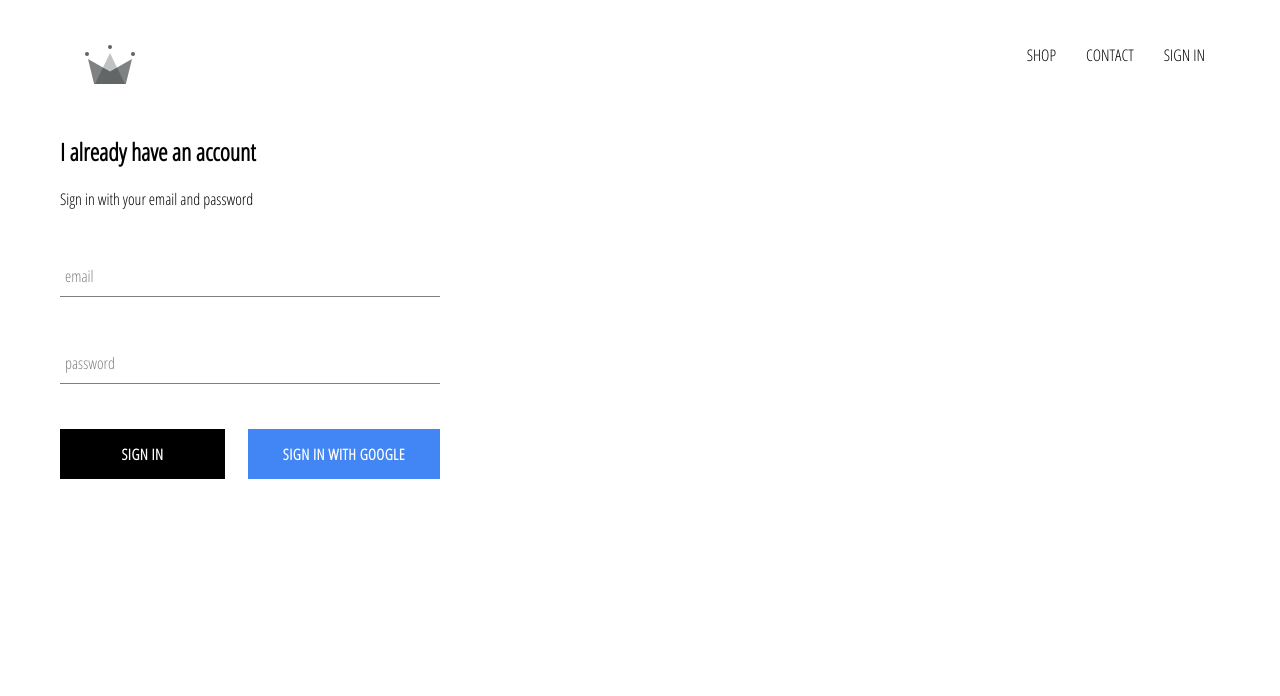
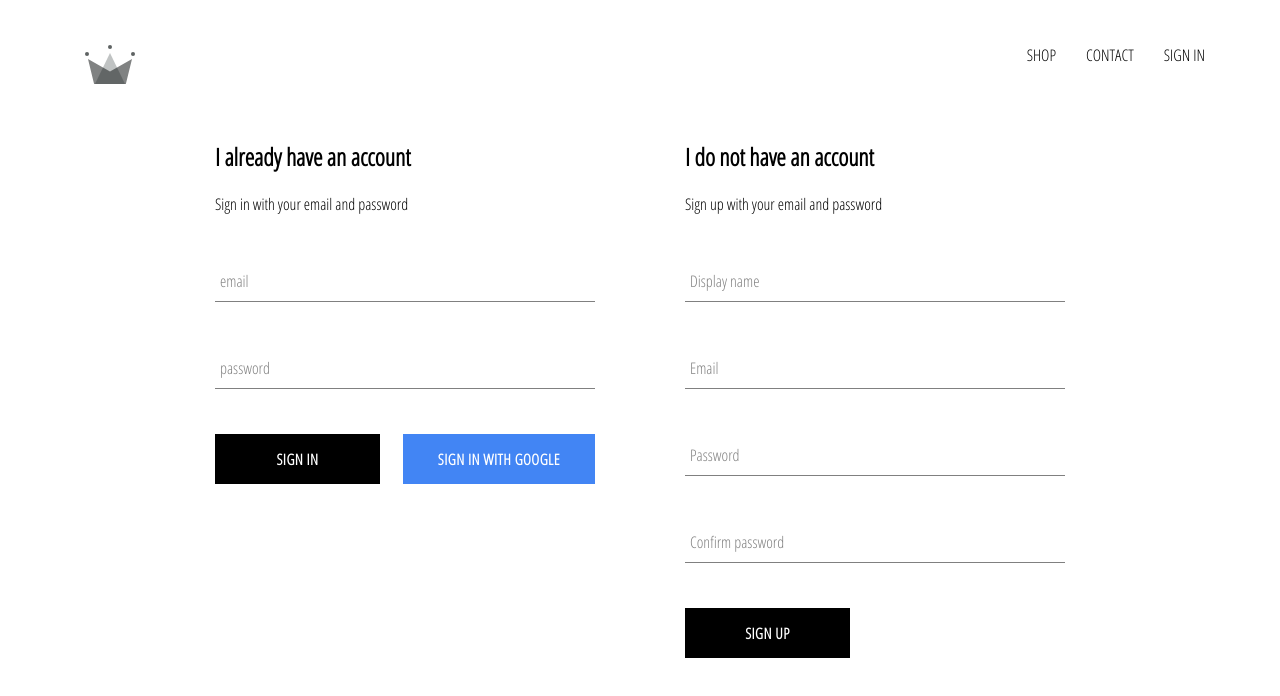
Before and after one commit to trno3/crwn-clothing, a React (Create React App) app: page /signin in a window 1280 px wide. Shown: the top 696 px of the page. Built offline with nearby package versions, Linux system fonts and the light colour scheme; no server answers.

Commit message:
Implemented firebase utils including abitilyto store data in the db

```diff
--- a/src/App.js
+++ b/src/App.js
@@ -5,7 +5,7 @@
 import ShopPage from './page/shop/shop.component';
 import Header from './components/header/header.component';
 import SignInAndSignUp from './page/sign-in-and-sign-up/sign-in-and-sign-up.component';
-import { auth } from './firebase/firebase.utils';
+import { auth, createUserProfileDocument } from './firebase/firebase.utils';
 
 import './App.css';
 
@@ -21,10 +21,24 @@
     }
 
     componentDidMount() {
-        this.unsubscribe = auth.onAuthStateChanged((user) => {
-            this.setState({ currentUser: user });
+        this.unsubscribe = auth.onAuthStateChanged(async (userAuth) => {
+            if (userAuth) {
+                const userRef = await createUserProfileDocument(userAuth);
 
-            console.log(user);
+                userRef.onSnapshot((snapshot) => {
+                    console.log(snapshot.data());
+                    this.setState({
+                        currentUser: {
+                            id: snapshot.id,
+                            ...snapshot.data(),
+                        },
+                    });
+
+                    console.log(this.state);
+                });
+            } else {
+                this.setState({ currentUser: userAuth });
+            }
         });
     }
 
--- /dev/null
+++ b/src/components/sign-up/sign-up.component.jsx
@@ -0,0 +1,103 @@
+import React from 'react';
+
+import FormInput from '../form-input/form-input.component';
+import CustomButton from '../custom-button/custom-button.component';
+import { auth, createUserProfileDocument } from '../../firebase/firebase.utils';
+
+import './sign-up.styles.scss';
+
+class SignUp extends React.Component {
+    constructor(props) {
+        super(props);
+        this.state = {
+            displayName: '',
+            email: '',
+            password: '',
+            confirmPassword: '',
+        };
+    }
+
+    handleSubmit = async (event) => {
+        event.preventDefault();
+
+        const { displayName, email, password, confirmPassword } = this.state;
+
+        if (password !== confirmPassword) {
+            alert("passwords don't match");
+            return;
+        }
+
+        try {
+            const { user } = await auth.createUserWithEmailAndPassword(
+                email,
+                password
+            );
+
+            createUserProfileDocument(user, { displayName });
+
+            this.setState({
+                displayName: '',
+                email: '',
+                password: '',
+                confirmPassword: '',
+            });
+        } catch (error) {
+            console.error(error);
+        }
+    };
+
+    handleChange = (event) => {
+        const { name, value } = event.target;
+
+        this.setState({ [name]: value });
+    };
+
+    render() {
+        const { displayName, email, password, confirmPassword } = this.state;
+
+        return (
+            <div className='sign-up'>
+                <h2>I do not have an account</h2>
+                <span>Sign up with your email and password</span>
+                <form className='sign-up-form' onSubmit={this.handleSubmit}>
+                    <FormInput
+                        type='text'
+                        name='displayName'
+                        value={displayName}
+                        onChange={this.handleChange}
+                        label='Display name'
+                        required
+                    />
+                    <FormInput
+                        type='email'
+                        name='email'
+                        value={email}
+                        onChange={this.handleChange}
+                        label='Email'
+                        required
+                    />
+                    <FormInput
+                        type='password'
+                        name='password'
+                        value={password}
+                        onChange={this.handleChange}
+                        label='Password'
+                        required
+                    />
+                    <FormInput
+                        type='password'
+                        name='confirmPassword'
+                        value={confirmPassword}
+                        onChange={this.handleChange}
+                        label='Confirm password'
+                        required
+                    />
+
+                    <CustomButton type='submit'> SIGN UP </CustomButton>
+                </form>
+            </div>
+        );
+    }
+}
+
+export default SignUp;
--- /dev/null
+++ b/src/components/sign-up/sign-up.styles.scss
@@ -0,0 +1,9 @@
+.sign-up {
+    display: flex;
+    flex-direction: column;
+    width: 380px;
+
+    .title {
+        margin: 10px 0;
+    }
+}
--- a/src/firebase/firebase.utils.js
+++ b/src/firebase/firebase.utils.js
@@ -13,6 +13,33 @@
     measurementId: 'G-12BF8M6NWK',
 };
 
+export const createUserProfileDocument = async (userAuth, additionalData) => {
+    if (!userAuth) {
+        return;
+    }
+
+    const userRef = firestore.doc(`users/${userAuth.uid}`);
+    const snapshot = await userRef.get();
+
+    if (!snapshot.exists) {
+        const { displayName, email } = userAuth;
+        const createdAt = new Date();
+
+        try {
+            await userRef.set({
+                displayName,
+                email,
+                createdAt,
+                ...additionalData,
+            });
+        } catch (error) {
+            console.log('error creating user,', error.message);
+        }
+    }
+
+    return userRef;
+};
+
 firebase.initializeApp(config);
 
 export const auth = firebase.auth();
--- a/src/page/sign-in-and-sign-up/sign-in-and-sign-up.component.jsx
+++ b/src/page/sign-in-and-sign-up/sign-in-and-sign-up.component.jsx
@@ -2,10 +2,12 @@
 
 import './sign-in-and-sign-up.styles.scss';
 import SignIn from '../../components/sign-in/sign-in.component';
+import SignUp from '../../components/sign-up/sign-up.component';
 
 const SignInAndSignUp = () => (
     <div className='sign-in-and-sign-up'>
         <SignIn />
+        <SignUp />
     </div>
 );
 
--- a/src/page/sign-in-and-sign-up/sign-in-and-sign-up.styles.scss
+++ b/src/page/sign-in-and-sign-up/sign-in-and-sign-up.styles.scss
@@ -0,0 +1,6 @@
+.sign-in-and-sign-up {
+    width: 850px;
+    display: flex;
+    justify-content: space-between;
+    margin: 30px auto;
+}
```
